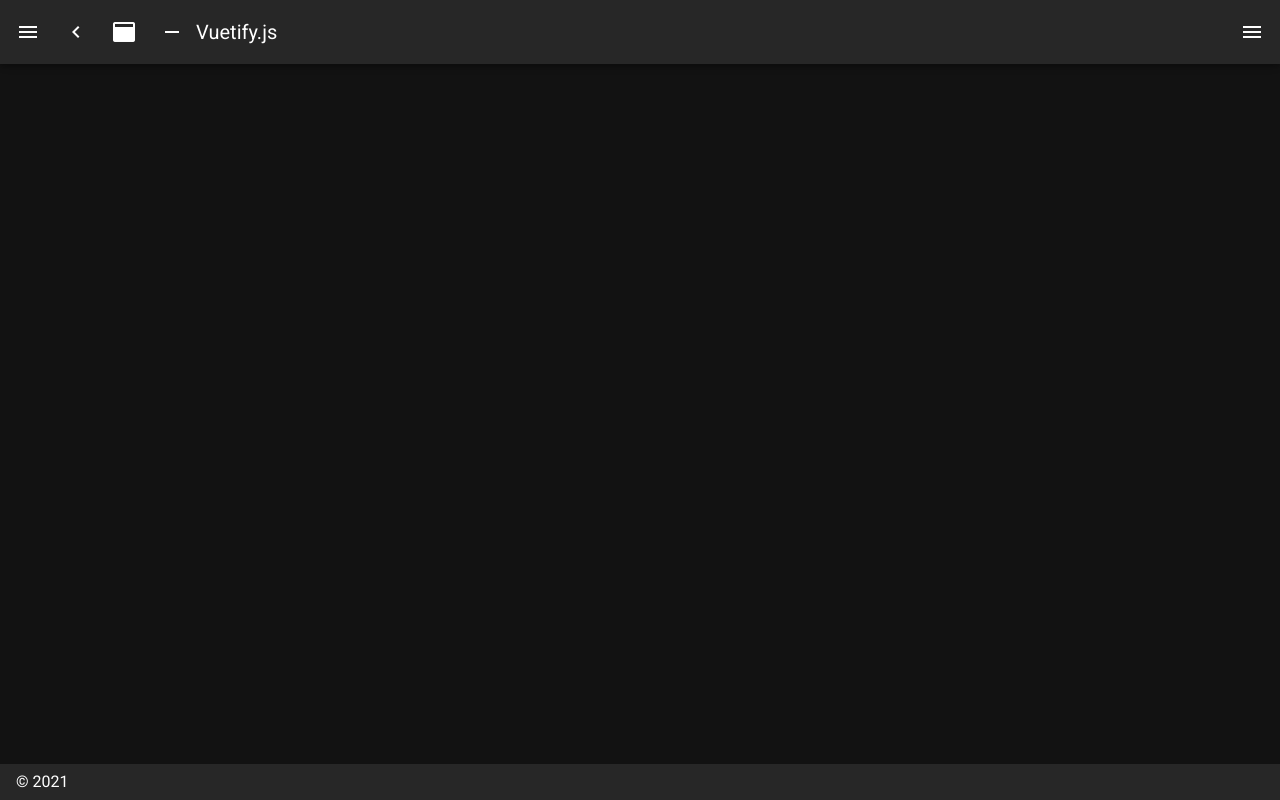
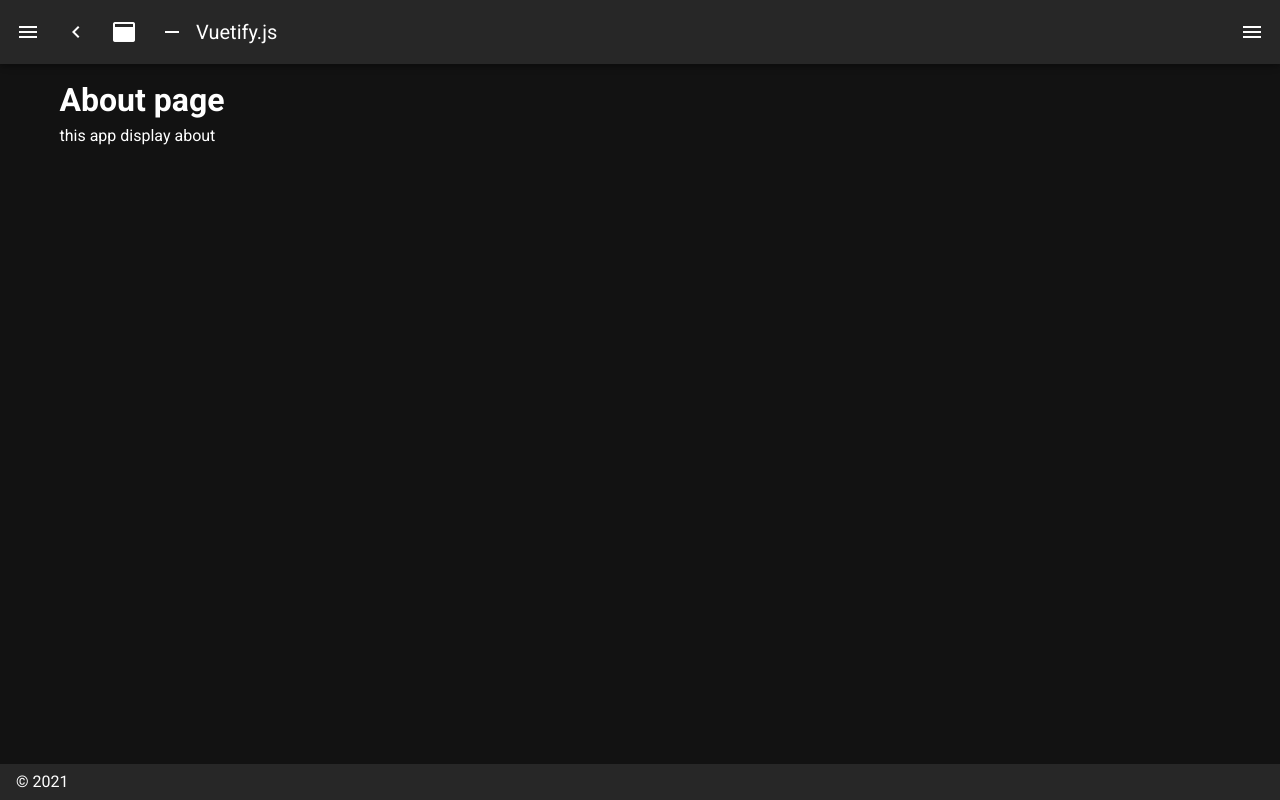
Before and after one commit to pkiop/blog.pkiop.me, a Nuxt app: page /about in a window 1280 px wide. Before the commit this address had no page. Built offline with nearby package versions, Linux system fonts and the light colour scheme.

Commit message:
Feat: Add about vue and Add mata data

```diff
--- /dev/null
+++ b/pages/about.vue
@@ -0,0 +1,25 @@
+<template>
+  <div>
+    <h1>About page</h1>
+    <p>this app display about</p>
+  </div>
+</template>
+
+<script>
+export default {
+  head() {
+    return {
+      title: 'About us',
+      meta: [
+        {
+          hid: 'discription',
+          name: 'discription',
+          content: 'best place for dadjokes',
+        },
+      ],
+    }
+  },
+}
+</script>
+
+<style></style>
```
